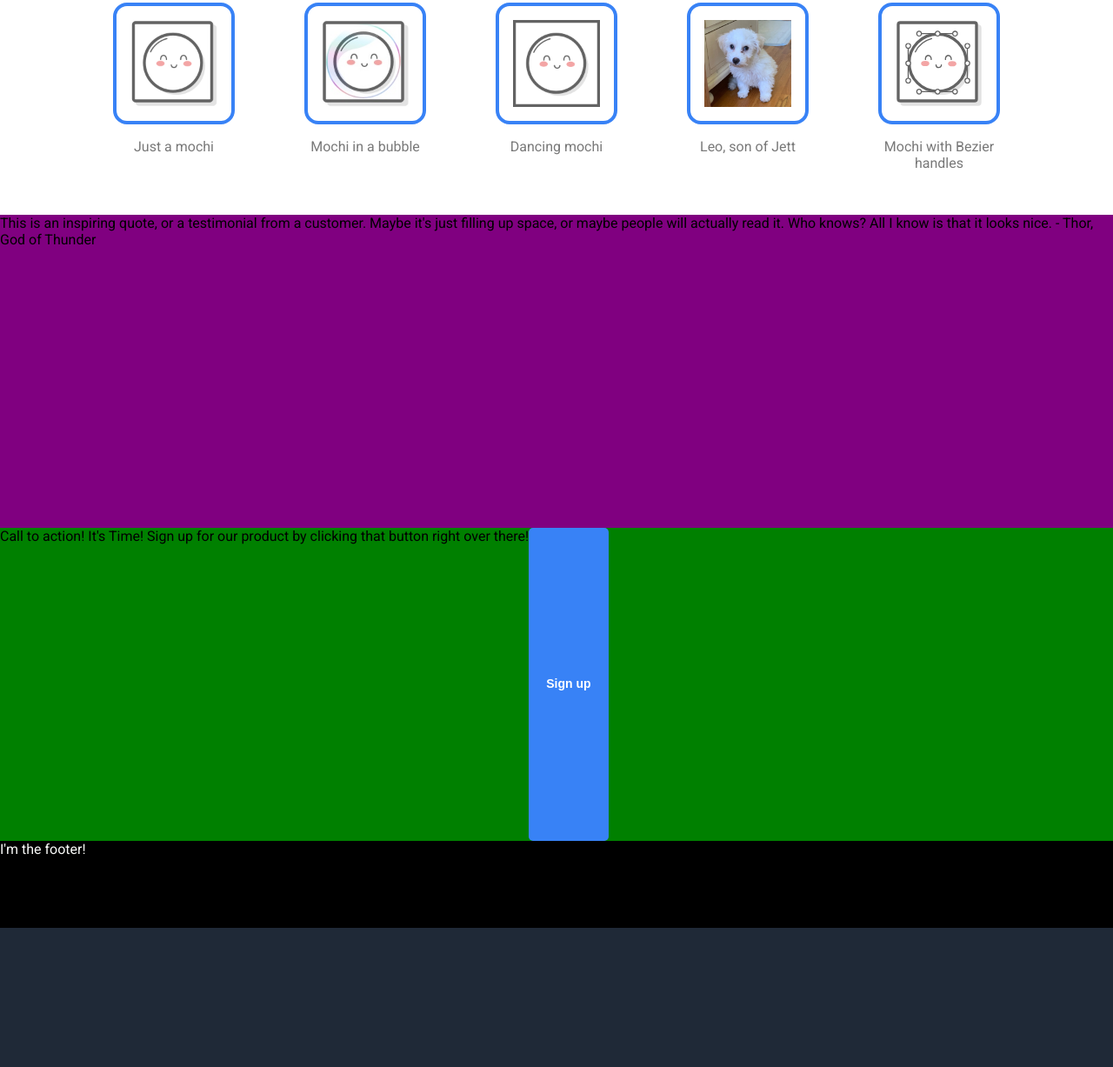
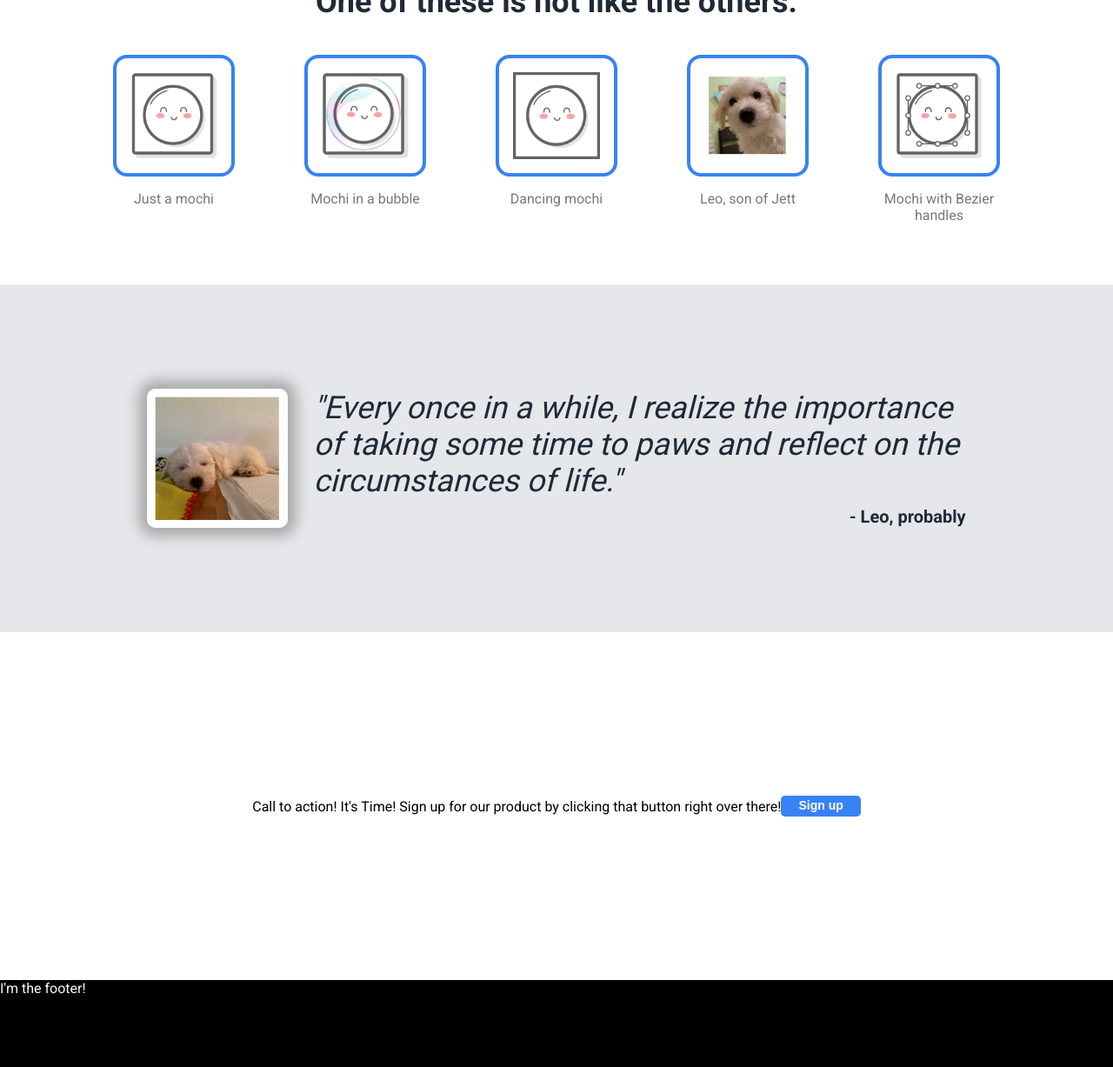
Before and after one commit to jettology/landing-page, a plain HTML site: page index.html in a window 1280 px wide. Shown: the part 573-1800 px from the top of the page at 87% size. Before the commit the page ends 1640 px from the top, so only its background shows below. Drawn offline with Linux system fonts and the light colour scheme.

Commit message:
Completed section 3

```diff
--- a/index.html
+++ b/index.html
@@ -42,43 +42,42 @@
                 One of these is not like the others.
             </div>
             <div class="image-container">
-
                 <div class="image-card">
                     <img src="images/mochi.png" alt="Just a mochi">
                     <p>Just a mochi</p>
                 </div>
-
                 <div class="image-card">
                     <img src="images/mochi.jpg" alt="Mochi in a bubble">
                     <p>Mochi in a bubble</p>
                 </div>
-
                 <div class="image-card">
                     <img src="images/mochi.gif" alt="Dancing mochi">
                     <p>Dancing mochi</p>
-
                 </div>
-
                 <div class="image-card">
-                    <img src="images/leo.jpg" alt="Leo, son of Jett">
+                    <img src="images/leo_hallo.png" alt="Leo, son of Jett">
                     <p>Leo, son of Jett</p>
                 </div>
-
                 <div class="image-card">
                     <img src="images/mochi.svg" alt="Mochi with Bezier handles">
                     <p>Mochi with Bezier handles</p>
                 </div>
-
             </div>
-
         </div>
 
         <div class="section-three">
+            <div class="quote-image">
+                <img src="images/leo_sleepy.png" alt="Leo, son of Jett">
+            </div>
+            <div class="section-three-wrapper">
+                <div class="quote">
+                    "Every once in a while, I realize the importance of taking some time to paws and reflect on the circumstances of life."
+                </div>
+                <div class="quote-author">
+                    - Leo, probably
+                </div>
 
-            This is an inspiring quote, or a testimonial from a customer. Maybe it's just filling up space, or maybe people will actually read it. Who knows? All I know is that it looks nice.
-
-            - Thor, God of Thunder
-
+            </div>
         </div>
 
         <div class="section-four">
--- a/style.css
+++ b/style.css
@@ -72,7 +72,7 @@ a {
     margin: auto;
     background: #1F2937;
     color: #F9FAF8;
-    height: 360px;
+    height: 400px;
     max-width: 1000px;
 }
 
@@ -147,7 +147,7 @@ a {
     justify-content: center;
     background: white;
     color: #1F2937;
-    height: 360px;
+    height: 400px;
     min-width: 800px;
     row-gap: 40px;
 }
@@ -182,21 +182,62 @@ a {
     border-radius: 16px;
     margin: auto;
     padding: 16px;
-
 }
 
 /* ================== THIRD SECTION ================== */
 .section-three {
     display: flex;
-    background: purple;
-    height: 360px;
+    align-items: center;
+    justify-content: center;
+    background: #E5E7EB;
+    color: #1F2937;
+    height: 400px;
+    min-width: 600px;
+    gap: 30px;
 }
+
+.quote-image {
+    display: flex;
+}
+
+.quote-image img {
+    object-fit: contain;
+    max-height: 160px;
+    width: auto;
+    padding: 0px;
+
+    border-radius: 10px;
+    box-shadow: 0 0 15px 10px #AAA;
+}
+
+.section-three-wrapper {
+    display: flex;
+    flex-direction: column;
+    align-items: flex-end;
+    row-gap: 8px;
+}
+
+.quote {
+    font-style: italic;
+    font-size: 36px;
+    font-weight: 300;
+    max-width: 750px;
+}
+
+.quote-author {
+    font-size: 20px;
+    font-weight: 800;
+}
+
 
 /* ================== FOURTH SECTION ================== */
 .section-four {
     display: flex;
-    background: green;
-    height: 360px;
+    align-items: center;
+    justify-content: center;
+    background: white;
+    height: 400px;
+    min-width: 600px;
 }
 
 /* ================== FOOTER SECTION ================== */
```
Also changed, not shown: images/leo_hallo.png (added), images/leo_sleepy.png (added).
